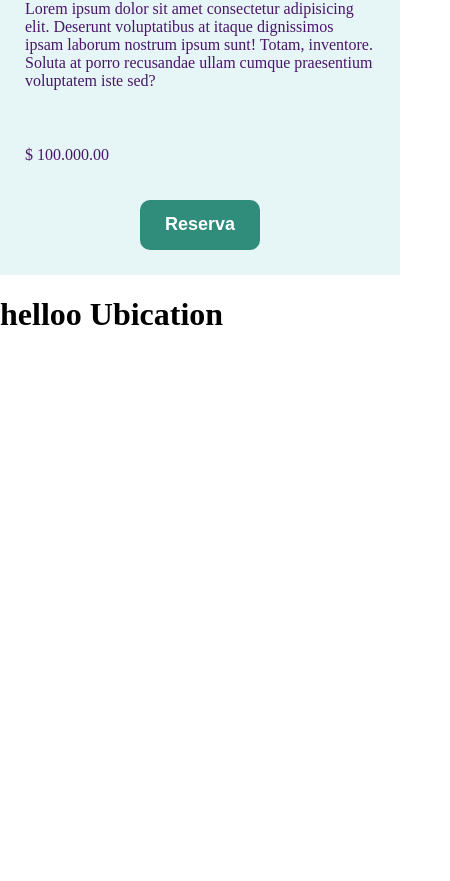
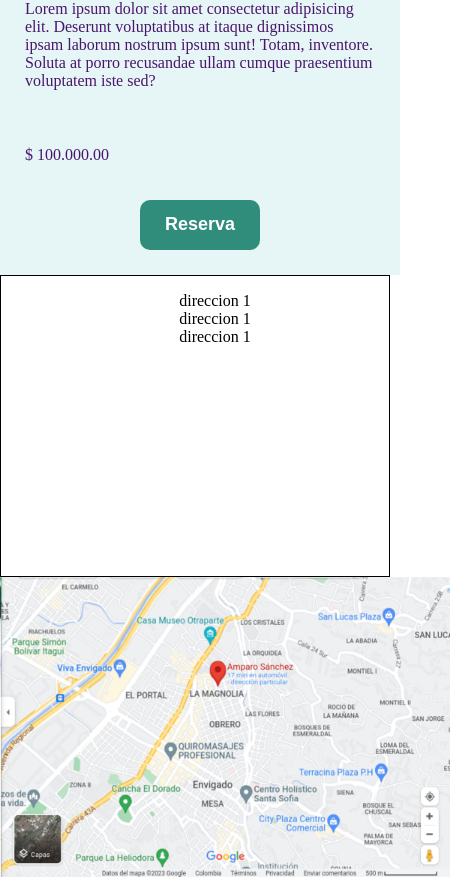
Before and after one commit to danielcarz/vercel5, a React (Vite) app: page / in a window 390 px wide. Shown: the part 1755-2636 px from the top of the page, 450 px wide, since content can reach past the window. Before the commit the page ends 2110 px from the top, so only its background shows below. Built offline with nearby package versions, Linux system fonts and the light colour scheme.

Commit message:
SASS positioning and styling

```diff
--- a/src/components/ubications.jsx
+++ b/src/components/ubications.jsx
@@ -1,10 +1,27 @@
 import React from "react";
+
+//IMAGES
+import map from '../assets/images/MAPA2.png'
 
 const Ubication = () => {
 
 
     return(
-        <h1>helloo Ubication</h1>
+        <section className="ubication_container">
+            <section className="ubication_info_wrapper">
+                <ul>
+                    <li>direccion 1</li>
+                    <li>direccion 1</li>
+                    <li>direccion 1</li>
+                </ul>
+            </section>
+
+            <figure className="ubication_image_wrapper">
+                <a href="">
+                    <img src={map} alt="ubication" />
+                </a>
+            </figure>
+        </section>
     )
 }
 
--- a/src/sass/index.css
+++ b/src/sass/index.css
@@ -453,4 +453,35 @@ body {
     background-color: #308D7C;
   }
 }
+
+@media (max-width: 809px) {
+  .ubication_container {
+    display: -webkit-box;
+    display: -ms-flexbox;
+    display: flex;
+    -webkit-box-orient: vertical;
+    -webkit-box-direction: normal;
+        -ms-flex-direction: column;
+            flex-direction: column;
+    height: auto;
+  }
+  .ubication_container .ubication_info_wrapper {
+    height: 300px;
+    border: 1px solid black;
+  }
+  .ubication_container .ubication_info_wrapper ul {
+    text-align: center;
+  }
+  .ubication_container .ubication_info_wrapper ul li {
+    text-decoration: none;
+    list-style: none;
+  }
+  .ubication_container .ubication_image_wrapper {
+    margin: 0 auto;
+  }
+  .ubication_container .ubication_image_wrapper img {
+    width: 450px;
+    height: 300px;
+  }
+}
 /*# sourceMappingURL=index.css.map */
--- a/src/sass/index.scss
+++ b/src/sass/index.scss
@@ -12,3 +12,4 @@
 @import './components/introduction';
 @import './components/aboutMe';
 @import './components/servicies';
+@import './components/ubication';
```
Also changed, not shown: src/sass/components/_ubication.scss (added, +28 -0 lines), src/assets/images/MAPA2.png (added), 1 other file (tests, documents, lock files or other folders).
